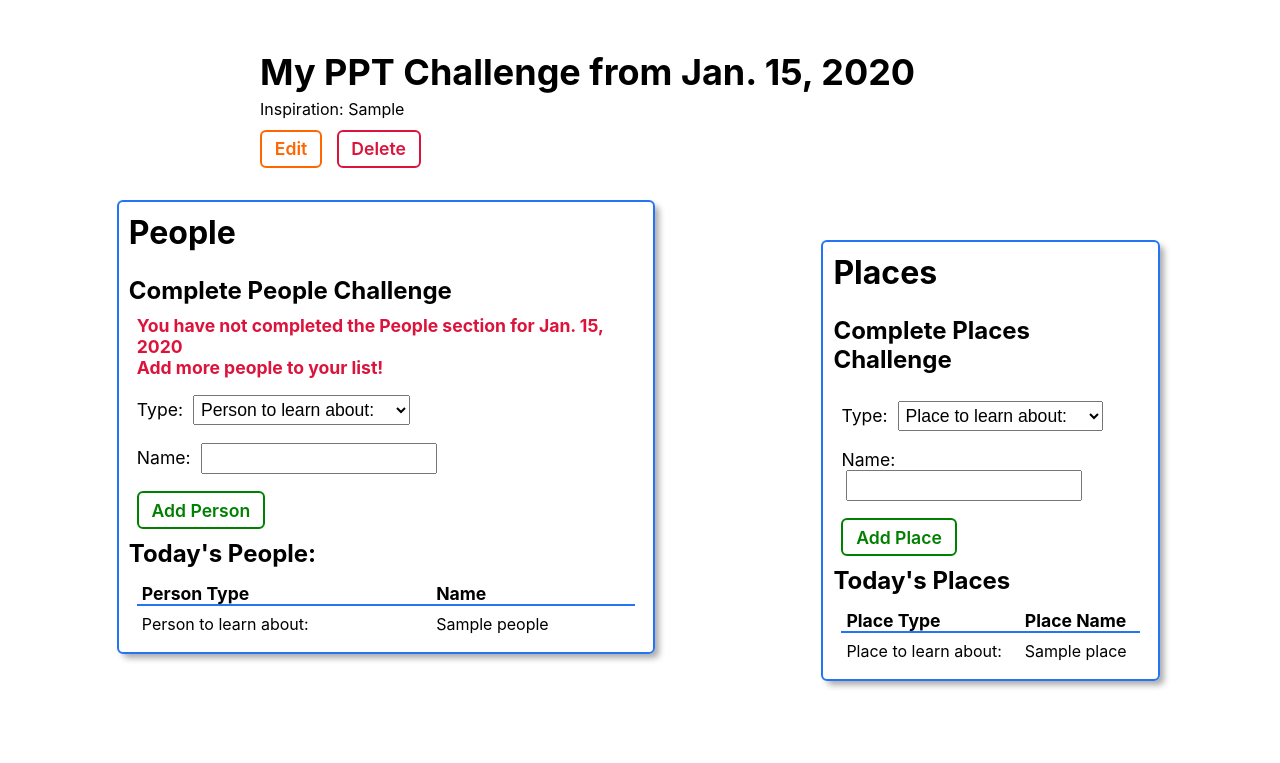
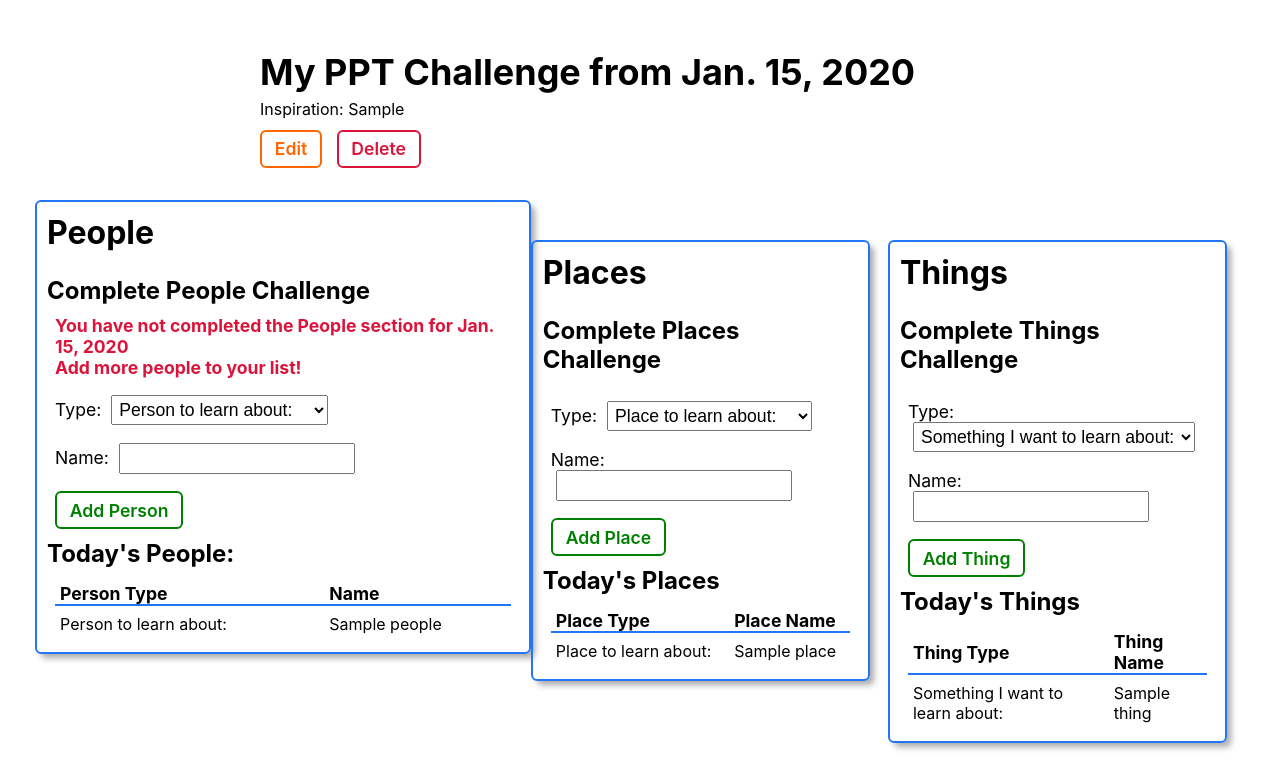
Before and after one commit to JohnnyMohawk/ppt-challenge, a Django app: page /challenges/1/ in a window 1280 px wide. Shown: the part 58-821 px from the top of the page. Before the commit the page ends 746 px from the top, so only its background shows below. Run offline with Django 3.2, Linux system fonts and the light colour scheme; tables that the repository leaves empty hold one stand-in row (values such as "Sample post").

Commit message:
add things functionality complete

```diff
--- a/main_app/admin.py
+++ b/main_app/admin.py
@@ -1,6 +1,7 @@
 from django.contrib import admin
-from .models import Challenge, People, Place
+from .models import Challenge, People, Place, Thing
 # Register your models here.
 admin.site.register(Challenge)
 admin.site.register(People)
 admin.site.register(Place)
+admin.site.register(Thing)
--- a/main_app/forms.py
+++ b/main_app/forms.py
@@ -1,5 +1,5 @@
 from django.forms import ModelForm
-from .models import People, Place
+from .models import People, Place, Thing
 
 class PeopleForm(ModelForm):
     class Meta:
@@ -10,3 +10,8 @@ class PlaceForm(ModelForm):
     class Meta:
         model = Place
         fields = ['type', 'name']
+
+class ThingForm(ModelForm):
+    class Meta:
+        model = Thing
+        fields = ['type', 'name']
--- a/main_app/models.py
+++ b/main_app/models.py
@@ -11,6 +11,14 @@ PLACE_TYPES = (
     ('L', 'Place to learn about:'),
     ('T', 'Place to travel to:'),
     ('G', 'Place I am grateful for:'),
+)
+
+THING_TYPES = (
+    ('L', 'Something I want to learn about:'),
+    ('N', 'Something I need:'),
+    ('W', 'Something I want:'),
+    ('G', 'Something I am grateful for:'),
+    ('V', 'Something I need to vent about:'),
 )
 
 # Create your models here.
@@ -53,3 +61,16 @@ class Place(models.Model):
     def __str__(self):
         return f"{self.get_type_display()}"
         # return f"{self.get_type_display()} on {self.date}"
+
+class Thing(models.Model):
+    type = models.CharField(
+        max_length=1,
+        choices=THING_TYPES,
+        default=THING_TYPES[0][0]
+    )
+    name = models.CharField(max_length=50)
+    challenge = models.ForeignKey(Challenge, on_delete=models.CASCADE)
+
+    def __str__(self):
+        return f"{self.get_type_display()}"
+        # return f"{self.get_type_display()} on {self.date}"
--- a/main_app/templates/challenges/detail.html
+++ b/main_app/templates/challenges/detail.html
@@ -129,6 +129,55 @@
       <p class="subsection-section">You have not yet started the Places Challenge for {{challenge.date}}</p>
     {% endif %}
   </section>
+</div>
+
+<div class="feedings-toy-container">
+  <section class="feedings">
+    <div class="subsection-title">
+      <h2>Things</h2>
+      <img
+        src=""
+        alt=""
+      />
+      <img
+        src=""
+        alt=""
+      />
+      <img
+        src=""
+        alt=""
+      />
+    </div>
+
+    <h3>Complete Things Challenge</h3>
+    <form
+      action="{% url 'add_thing' challenge.id %}"
+      method="post"
+      class="subsection-section"
+    >
+      {% csrf_token %}
+      {{ thing_form.as_p }}
+      <button type="submit" class="btn submit">Add Thing</button>
+    </form>
+    <h3>Today's Things</h3>
+    {% if challenge.thing_set.all.count %}
+    <table>
+      <thead>
+        <tr><th>Thing Type</th><th>Thing Name</th></tr>
+      </thead>
+      <tbody>
+        {% for thing in challenge.thing_set.all %}
+          <tr>
+            <td>{{thing.get_type_display}}</td>
+            <td>{{thing.name}}</td>
+          </tr>
+        {% endfor %}
+      </tbody>
+    </table>
+    {% else %}
+      <p class="subsection-section">You have not yet started the Things Challenge for {{challenge.date}}</p>
+    {% endif %}
+  </section>
 
 </div>
 
--- a/main_app/urls.py
+++ b/main_app/urls.py
@@ -11,4 +11,5 @@ urlpatterns = [
     path('challenges/<int:pk>/delete/', views.ChallengeDelete.as_view(), name='challenges_delete'),
     path('challenges/<int:challenge_id>/add_people/', views.add_people, name='add_people'),
     path('challenges/<int:challenge_id>/add_place/', views.add_place, name='add_place'),
+    path('challenges/<int:challenge_id>/add_thing/', views.add_thing, name='add_thing'),
 ]
--- a/main_app/views.py
+++ b/main_app/views.py
@@ -1,7 +1,7 @@
 from django.shortcuts import render, redirect
 from django.views.generic.edit import CreateView, UpdateView, DeleteView
 from .models import Challenge
-from .forms import PeopleForm, PlaceForm
+from .forms import PeopleForm, PlaceForm, ThingForm
 from django.http import HttpResponse
 
 
@@ -17,12 +17,14 @@ def challenges_index(request):
 
 def challenges_detail(request, challenge_id):
     challenge = Challenge.objects.get(id=challenge_id)
-    people_form = PeopleForm
-    place_form = PlaceForm
+    people_form = PeopleForm()
+    place_form = PlaceForm()
+    thing_form = ThingForm()
     return render(request, 'challenges/detail.html', {
         'challenge': challenge,
         'people_form': people_form,
-        'place_form': place_form })
+        'place_form': place_form,
+        'thing_form': thing_form })
 
 class ChallengeCreate(CreateView):
     model = Challenge
@@ -52,3 +54,11 @@ def add_place(request, challenge_id):
         new_place.challenge_id = challenge_id
         new_place.save()
     return redirect('challenges_detail', challenge_id=challenge_id)
+
+def add_thing(request, challenge_id):
+    form = ThingForm(request.POST)
+    if form.is_valid():
+        new_thing = form.save(commit=False)
+        new_thing.challenge_id = challenge_id
+        new_thing.save()
+    return redirect('challenges_detail', challenge_id=challenge_id)
```
Also changed, not shown: main_app/migrations/0007_thing.py (added).
